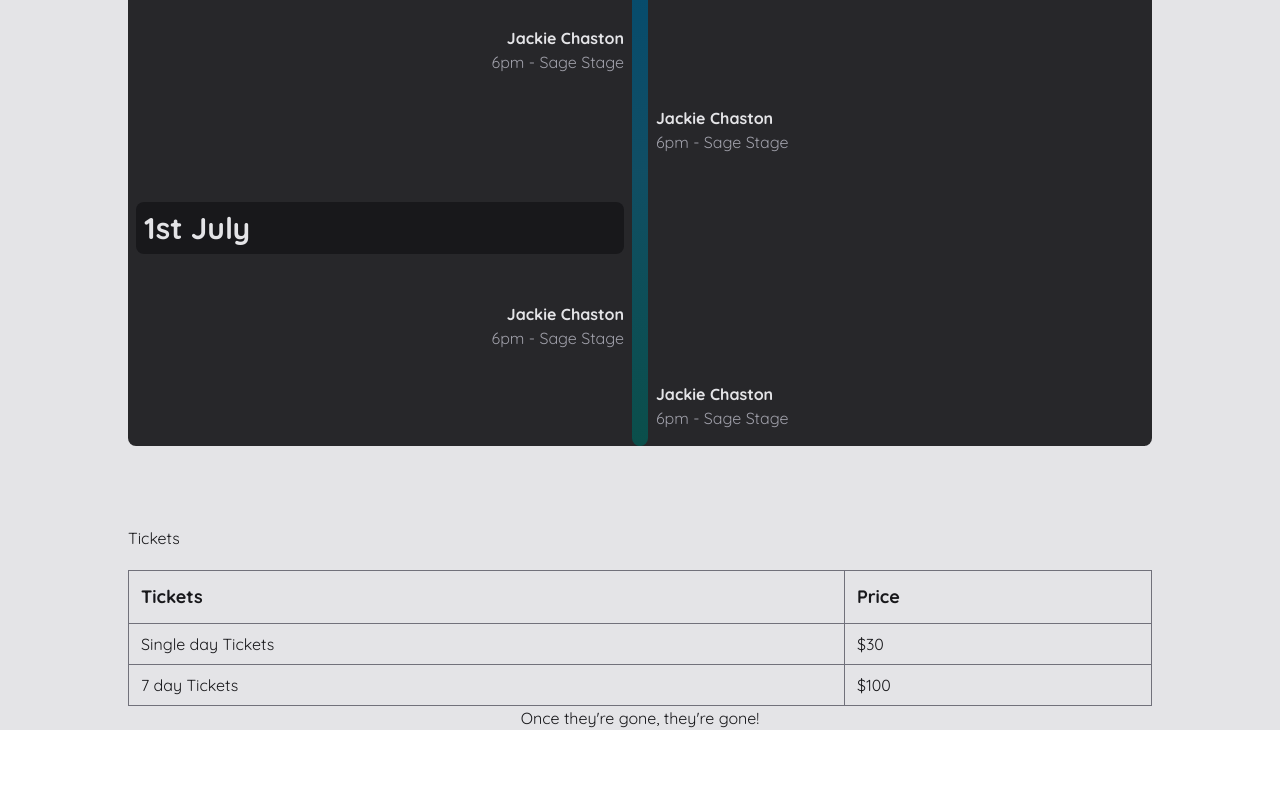
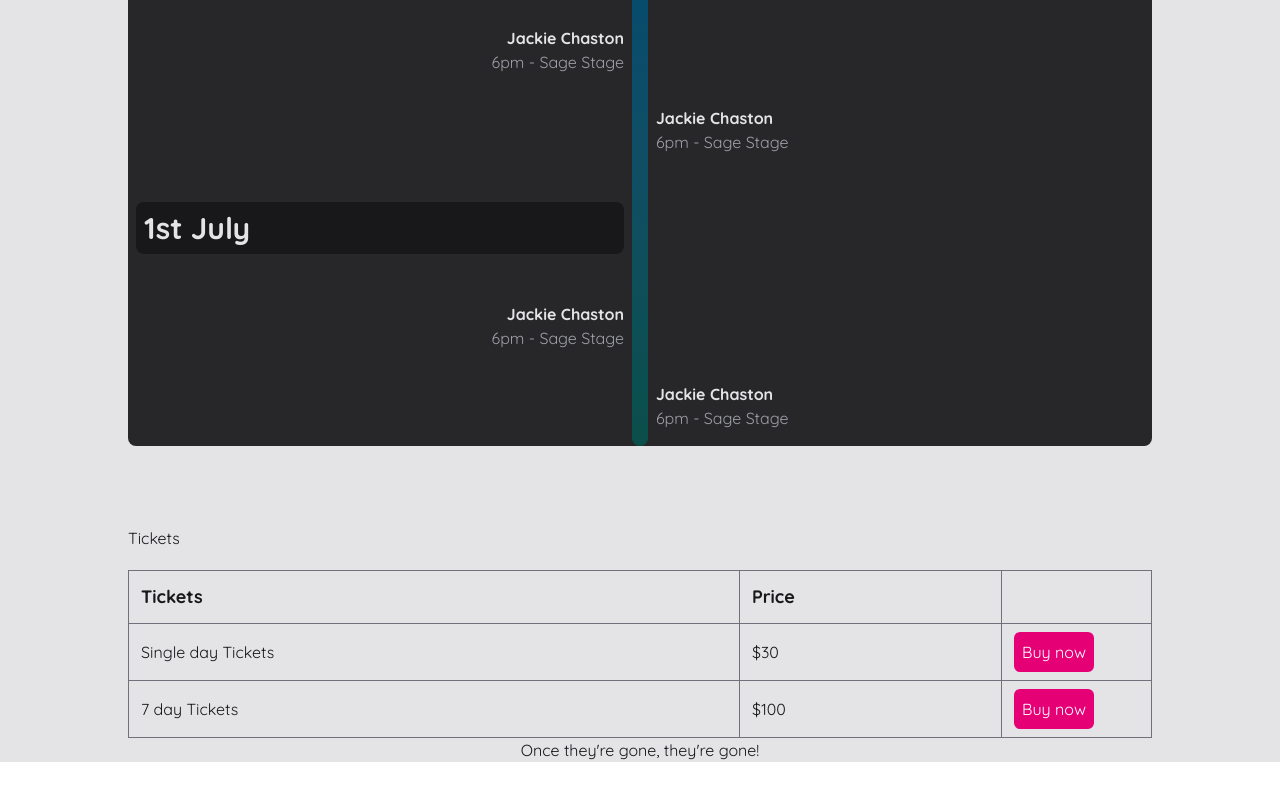
Before and after one commit to kJshine/Tailwind-CSS-v4, a website: page src/index.html in a window 1280 px wide. Shown: the part 1541-2341 px from the top of the page. Drawn offline with Linux system fonts and the light colour scheme.

Commit message:
refactor: container 클래스로 레이아웃 수정

```diff
--- a/src/index.html
+++ b/src/index.html
@@ -210,9 +210,7 @@
           </div>
         </div>
       </header>
-      <div
-        class="mx-auto my-20 max-w-screen-lg text-zinc-900 dark:text-zinc-200"
-      >
+      <div class="container mx-auto my-20 text-zinc-900 dark:text-zinc-200">
         <h2>
           <span
             class="bg-gradient-to-r from-cyan-500 via-green-500 to-pink-500 bg-clip-text text-transparent capitalize"
@@ -361,11 +359,15 @@
             </div>
           </div>
         </div>
+        <div class="@container">
           <div class="mt-20">Tickets</div>
-        <table class="mt-5 table w-full border-collapse border border-zinc-500">
+          <table
+            class="mt-5 table w-full border-collapse border border-zinc-500"
+          >
             <thead class="text-lg font-bold">
               <td class="border border-zinc-500 p-3">Tickets</td>
               <td class="border border-zinc-500 p-3">Price</td>
+              <td class="w-[150px]"></td>
             </thead>
             <tbody>
               <tr>
@@ -373,10 +375,24 @@
                   Single day Tickets
                 </td>
                 <td class="border border-zinc-500 px-3 py-2">$30</td>
+                <td class="border border-zinc-500 px-3 py-2 @max-xl:hidden">
+                  <button
+                    class="cursor-pointer rounded-md bg-pink-600 p-2 text-white"
+                  >
+                    Buy now
+                  </button>
+                </td>
               </tr>
               <tr>
                 <td class="border border-zinc-500 px-3 py-2">7 day Tickets</td>
                 <td class="border border-zinc-500 px-3 py-2">$100</td>
+                <td class="border border-zinc-500 px-3 py-2">
+                  <button
+                    class="cursor-pointer rounded-md bg-pink-600 p-2 text-white"
+                  >
+                    Buy now
+                  </button>
+                </td>
               </tr>
             </tbody>
             <caption class="caption-bottom">
@@ -384,6 +400,7 @@
             </caption>
           </table>
         </div>
+      </div>
     </main>
   </body>
 </html>
--- a/src/input.css
+++ b/src/input.css
@@ -83,3 +83,16 @@
 }
 
 @custom-variant dark (&:where(.dark, .dark *));
+
+.container {
+  width: 100%;
+  @media (width >= 40rem /* 640px */) {
+    max-width: 40rem /* 640px */;
+  }
+  @media (width >= 48rem /* 768px */) {
+    max-width: 48rem /* 768px */;
+  }
+  @media (width >= 64rem /* 1024px */) {
+    max-width: 64rem /* 1024px */;
+  }
+}
```
Also changed, not shown: src/output.css. Lines whose indentation alone changed are shown as unchanged.
